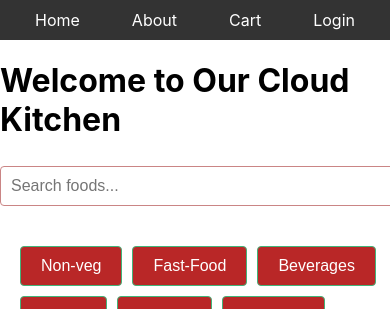
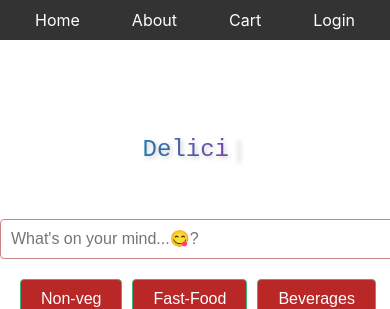
Before and after one commit to Madhavsameer/CLOUD-KITCHEN-FULLSTACK, a React (Create React App) app in the folder frontend/: page / in a window 390 px wide. Shown: the top 309 px of the page. Built offline with nearby package versions, Linux system fonts and the light colour scheme; no server answers.

Commit message:
improved home page

```diff
--- a/frontend/package.json
+++ b/frontend/package.json
@@ -11,6 +11,8 @@
     "react-dom": "^18.3.1",
     "react-router-dom": "^6.26.1",
     "react-scripts": "5.0.1",
+    "react-simple-typewriter": "^5.0.1",
+    "typewriter-effect": "^2.21.0",
     "web-vitals": "^2.1.4"
   },
   "scripts": {
--- a/frontend/src/App.css
+++ /dev/null
@@ -1,29 +0,0 @@
-/* Add your styles here */
-body {
-  font-family: Arial, sans-serif;
-}
-
-nav {
-  background: #333;
-  color: #fff;
-  padding: 1rem;
-}
-
-nav a {
-  color: #fff;
-  margin: 0 1rem;
-  text-decoration: none;
-}
-
-.food-list {
-  display: flex;
-  flex-wrap: wrap;
-}
-
-.food-item {
-  border: 1px solid #ddd;
-  padding: 1rem;
-  margin: 1rem;
-  flex: 1 1 30%;
-  box-shadow: 0 0 5px rgba(0, 0, 0, 0.1);
-}
--- a/frontend/src/components/Home.jsx
+++ b/frontend/src/components/Home.jsx
@@ -2,6 +2,7 @@ import React, { useState, useEffect } from 'react';
 import axios from 'axios';
 import { Link, useNavigate } from 'react-router-dom';
 import '../styles/Food.css';
+import TypeWriter from './TypeWriter';
 
 const DEV_URL = "http://localhost:5000";
 const PROD_URL = "https://cloud-kitchen-fullstack.onrender.com";
@@ -65,17 +66,37 @@ const Home = () => {
         console.log('Add to cart:', foodId);
     };
 
+    // Function to get time-based greeting
+    const getGreeting = () => {
+        const now = new Date();
+        const hour = now.getHours();
+
+        if (hour < 12) {
+            return 'Good Morning';
+        } else if (hour < 18) {
+            return 'Good Afternoon';
+        } else {
+            return 'Good Evening';
+        }
+    };
+
     return (
         <div className="home">
+            <TypeWriter/>
             <header>
-                <h1>Welcome to Our Cloud Kitchen</h1>
-                {user && <p>Hello, {user.name}!</p>}
+
+
+
+
+
+
+                {user && <h3 id='greet'>{`${getGreeting()}, ${user.name}!`}</h3>}
             </header>
 
             <section>
                 <input
                     type="text"
-                    placeholder="Search foods..."
+                    placeholder="What's on your mind...😋?"
                     value={searchTerm}
                     onChange={handleSearch}
                 />
--- /dev/null
+++ b/frontend/src/components/TypeWriter.jsx
@@ -0,0 +1,31 @@
+import React from 'react';
+import Typewriter from 'typewriter-effect';
+import '../styles/TypeWriter.css';
+
+const TypeWriter = () => {
+    return (
+        <div className="typewriter-container">
+            <div className="typewriter typewriter-active">
+                <Typewriter
+                    options={{
+                        strings: ['Welcome to CookKarlo',
+                            'Delicious Meals Delivered',
+                             'Experience Culinary Excellencez'],
+                        autoStart: true,
+                        loop: true,
+                        delay: 75,
+                        deleteSpeed: 60,
+                        onLoopComplete: () => {
+                            document.querySelector('.typewriter').classList.remove('typewriter-active');
+                            setTimeout(() => {
+                                document.querySelector('.typewriter').classList.add('typewriter-active');
+                            }, 60);
+                        },
+                    }}
+                />
+            </div>
+        </div>
+    );
+};
+
+export default TypeWriter;
--- a/frontend/src/styles/Food.css
+++ b/frontend/src/styles/Food.css
@@ -41,6 +41,7 @@ input[type="text"] {
     margin-bottom: 20px;
     border: 1px solid #ca8585;
     border-radius: 4px;
+    margin: 0px;
 }
 
 .category-filters {
--- a/frontend/src/styles/Login.css
+++ b/frontend/src/styles/Login.css
@@ -48,7 +48,10 @@ button:hover {
 .signup-button:hover {
     background-color: #218838;
 }
-
+#greet{
+    color: hsl(93, 36%, 46%);
+    margin-left: 10px;
+}
 .error {
     color: red;
     text-align: center;
--- /dev/null
+++ b/frontend/src/styles/TypeWriter.css
@@ -0,0 +1,67 @@
+/* CSS for the Typewriter Effect */
+.typewriter-container {
+    display: flex;
+    justify-content: center;
+    align-items: center;
+    height: 20vh; /* Full height of the viewport */
+    background-color: #ffffff; /* Light background for contrast */
+    margin-bottom: 10px;
+    text-align: left;
+    overflow:scroll;
+    position: relative;
+}
+
+.typewriter {
+    font-family: 'Courier New', Courier, monospace;
+    font-size: 3rem;
+    text-align: left;
+    margin-top: 50px;
+    color: #6398cd;
+    white-space: nowrap;
+    overflow: hidden;
+    border-right: 0.15em solid #34495e;
+    padding: 10px 0;
+    transition: all 0.3s ease-in-out;
+    text-shadow: 2px 2px 4px rgba(0, 0, 0, 0.2);
+    background-image: linear-gradient(90deg, #2980b9, #8e44ad);
+    -webkit-background-clip: text;
+    color: transparent;
+    min-height: 3rem; /* Ensures the height stays consistent */
+}
+
+/* Typing effect */
+@keyframes typing {
+    from { width: 0; }
+    to { width: 100%; }
+}
+
+/* Animation for the blinking cursor */
+@keyframes blink-caret {
+    0%, 100% { border-color: transparent; }
+    50% { border-color: #34495e; }
+}
+
+/* Cursor reset after each iteration */
+.typewriter-active {
+    animation: typing 3s steps(30, end), blink-caret 0.75s step-end infinite;
+}
+
+/* Text glow effect */
+.typewriter:hover {
+    text-shadow: 0 0 20px rgba(0, 0, 0, 0.5);
+}
+
+/* Responsive font size for smaller screens */
+@media (max-width: 768px) {
+    .typewriter {
+        font-size: 2rem;
+        min-height: 2rem;
+    }
+}
+
+@media (max-width: 480px) {
+    .typewriter {
+        font-size: 1.5rem;
+        min-height: 1.5rem;
+    }
+}
```
Also changed, not shown: 1 other file (tests, documents, lock files or other folders).
